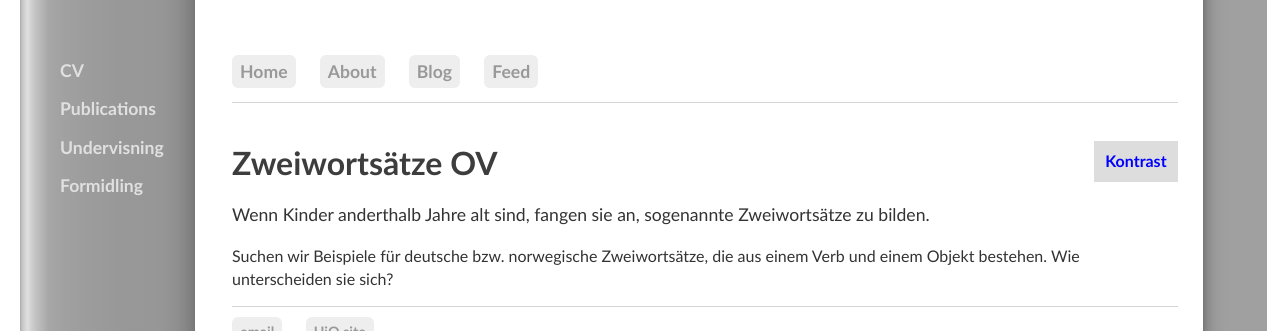
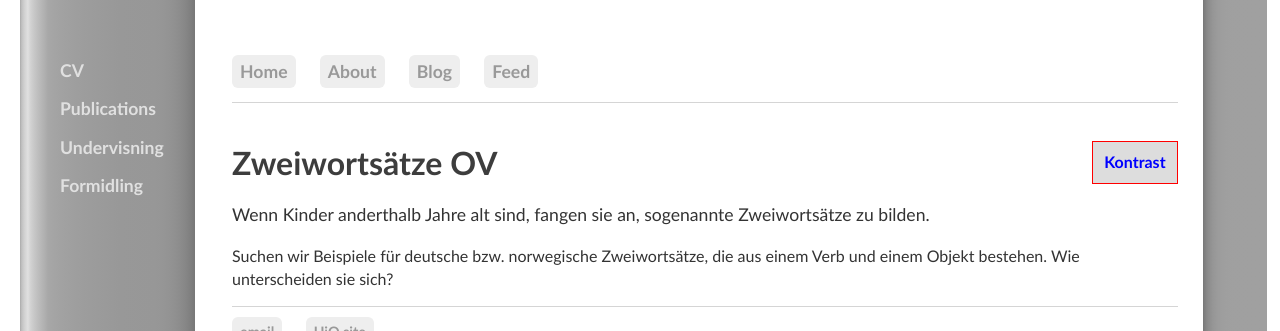
Before and after one commit to kjelljs/kjelljs.github.io, a Jekyll site: the page built from courses/kontrast/zweiwort.html, in a window 1280 px wide. Shown: the top 331 px of the page. Built offline with Jekyll 4.4.1, drawn with Linux system fonts in a browser that asks for light colours.

Commit message:
Update post2.html

```diff
--- a/_layouts/post2.html
+++ b/_layouts/post2.html
@@ -4,7 +4,7 @@
 <div style="float:right;"><figure class="rightfig"><ul style="font-family: Optima, Candara, Calibri, Arial, sans-serif;
     padding: 0px;
     list-style: none;
-    font-weight: bold;"><li style="background: #ddd; padding: 9px 11px 9px 11px; border-color: red solid; text-decoration: none;
+    font-weight: bold;"><li style="background: #ddd; padding: 9px 11px 9px 11px; border: red 1pt solid; text-decoration: none;
     color: blue; font-size: 1em;"><a href="/courses/ellipsis/index.html" style="color: blue">Kontrast</a></li></ul></figure></div>
 <h1>{{ page.title }}</h1>
 <p class="meta">{{ page.date | date_to_string }}</p>
```
